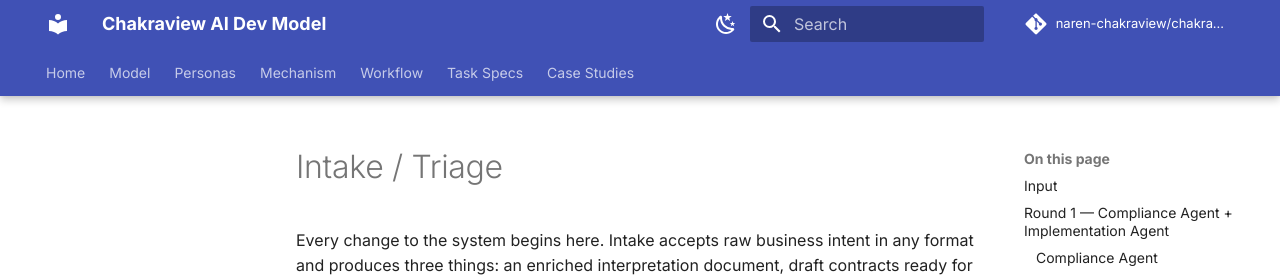
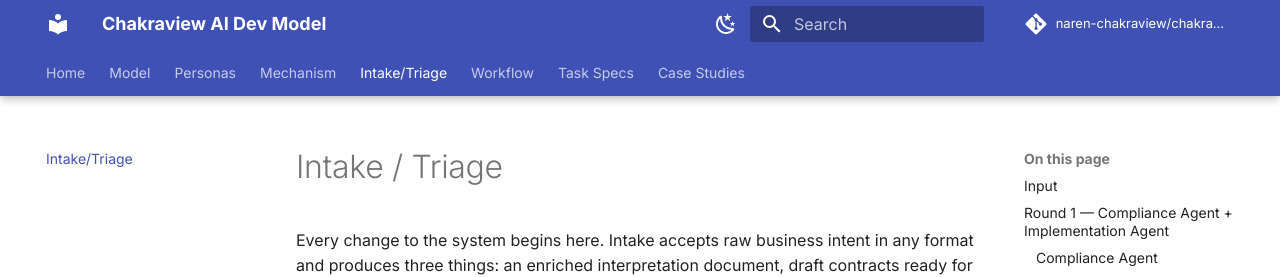
Before and after one commit to naren-chakraview/chakraview-ai-dev-model, an MkDocs documentation site: the page built from docs/intake/index.md, in a window 1280 px wide. Shown: the top 277 px of the page. Built offline with MkDocs 1.6.1 and Material for MkDocs 9.7.7, drawn with Linux system fonts in a browser that asks for light colours; comment, search, counter and statistics services are not loaded.

Commit message:
docs: add intake/triage to nav

```diff
--- a/mkdocs.yml
+++ b/mkdocs.yml
@@ -94,6 +94,7 @@
     - Contracts: mechanism/contracts.md
     - Agent vs Script: mechanism/agent-vs-script.md
     - Guardrails: mechanism/guardrails.md
+  - Intake/Triage: intake/index.md
   - Workflow: workflow/index.md
   - Task Specs: task-specs/index.md
   - Case Studies: case-studies/index.md
```
